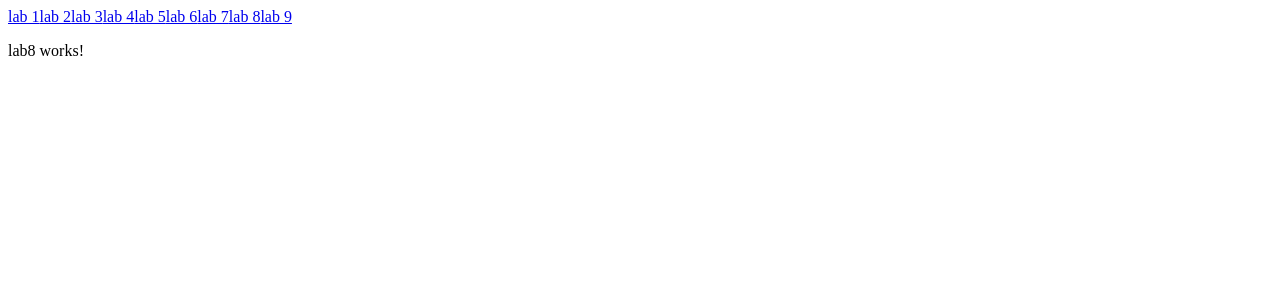
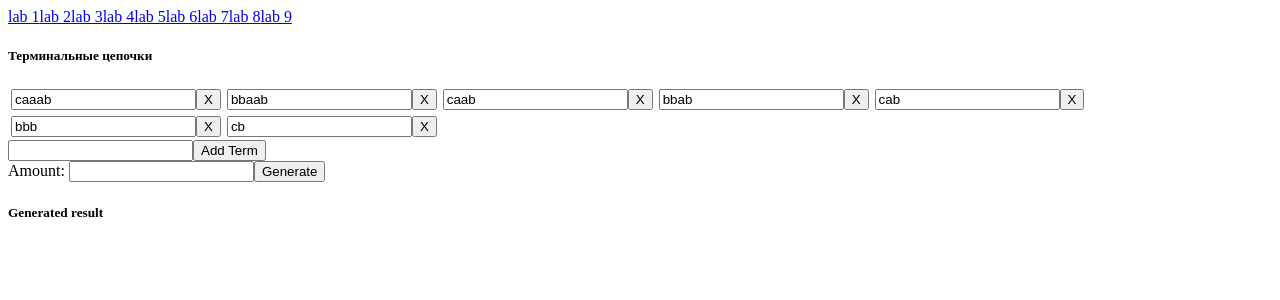
Before and after one commit to ShinShil/miapr_labs, an Angular app: page /lab8 in a window 1280 px wide. Shown: the top 300 px of the page. Built offline with nearby package versions, Linux system fonts and the light colour scheme.

Commit message:
not recursive tree

```diff
--- a/src/app/labs/lab8/lab8.component.css
+++ b/src/app/labs/lab8/lab8.component.css
@@ -0,0 +1,4 @@
+.inputTerm {
+    display: inline-block;
+    padding: 3px;
+}
--- a/src/app/labs/lab8/lab8.component.html
+++ b/src/app/labs/lab8/lab8.component.html
@@ -1,3 +1,19 @@
-<p>
-  lab8 works!
-</p>
+<div>
+  <h5>Терминальные цепочки</h5>
+  <div *ngFor="let term of terms; let i = index" class="inputTerm">
+    <input [(ngModel)]="terms[i]">
+    <button (click)="removeTerm(i)">X</button>
+  </div>
+  <div>
+    <input type="text" #newTerm>
+    <button (click)="addTerm(newTerm.value)">Add Term</button>
+  </div>
+  <div>
+    <label>Amount: </label>
+    <input #amount type="number"/>
+    <button (click)="generate(amount.value)">Generate</button>
+  </div>
+</div>
+<div>
+  <h5>Generated result</h5>
+</div>
--- a/src/app/labs/lab8/lab8.component.ts
+++ b/src/app/labs/lab8/lab8.component.ts
@@ -1,4 +1,5 @@
 import { Component, OnInit } from '@angular/core';
+import { Lab8Grammatik } from './lab8Grammatik.class';
 
 @Component({
   selector: 'app-lab8',
@@ -6,10 +7,39 @@ import { Component, OnInit } from '@angular/core';
   styleUrls: ['./lab8.component.css']
 })
 export class Lab8Component implements OnInit {
-
+  terms: string[] = [
+    'caaab',
+    'bbaab',
+    'caab',
+    'bbab',
+    'cab',
+    'bbb',
+    'cb'
+  ]
   constructor() { }
 
   ngOnInit() {
+    this.generate(3);
   }
 
+  addTerm(newTerm) {
+    this.terms.push(newTerm)
+  }
+
+  removeTerm(index: number) {
+    this.terms.splice(index, 1);
+  }
+
+  generate(amount: number) {
+    console.log(amount);
+    const grammatic = new Lab8Grammatik();
+    grammatic.generate(3, this.terms);
+  }
+
+  private createGrammatik() {
+
+  }
+
+  private firstStep() {}
+
 }
--- /dev/null
+++ b/src/app/labs/lab8/lab8Grammatik.class.ts
@@ -0,0 +1,96 @@
+import { NumberUtils } from "../../number.util";
+
+interface ILab8Node {
+    word: string;
+    letter: string;
+    next: ILab8Node;
+    parents: ILab8Node[];
+    recursiveFunc: boolean;
+}
+
+export class Lab8Grammatik {
+    private res: string;
+    private existingNodes: { [key: string]: ILab8Node };
+    private tails: ILab8Node[];
+    private notTails: ILab8Node[];
+    private tailLength = 2;
+    private nextLabel = 1;
+    private terminalNodes: ILab8Node[] = [];
+    private tree: ILab8Node;
+
+    constructor() {
+
+    }
+
+    generate(amount: number, terms: string[]) {
+        this.res = '';
+        this.existingNodes = {};
+        this.tails = [];
+        this.notTails = [];
+        this.terminalNodes = [];
+        for (let i = 0; i < terms.length; ++i) {
+            this.addToTree(terms[i]);
+        }
+        this.updateRecursiveState();
+        console.log(this.existingNodes);
+        for (let i = 0; i < amount; ++i) {
+
+        }
+        return this.res;
+    }
+
+    private generateWord(): string {
+        const tailIndex = NumberUtils.getRandomNumber(0, this.tails.length - 1);
+        const notTailIndex = NumberUtils.getRandomNumber(0, this.notTails.length - 1);
+        return '';
+    }
+
+    private addToTree(term: string, parent: ILab8Node = null): ILab8Node {
+        let newItem = null;
+        let existingNode = this.existingNodes[term];
+        if (!existingNode && term) {
+            newItem = {
+                letter: term.substr(0, 1),
+                parents: [],
+                word: term,
+                recursiveFunc: false
+            } as any;
+            if (parent) {
+                newItem.parents.push(parent);
+            }
+            const existingNewNode = this.existingNodes[term.substr(1)];
+            newItem.next = existingNewNode || this.addToTree(term.substr(1), newItem);
+            if (existingNewNode) {
+                    existingNewNode.parents.push(newItem);
+            }
+
+            if(newItem.next == null) {
+                this.terminalNodes.push(newItem);
+            }
+            this.existingNodes[term] = newItem;
+        }
+        if (existingNode && parent) {
+            existingNode.parents.push(parent);
+        }
+        return newItem;
+    }
+
+    private updateRecursiveState(nodes: ILab8Node[] = null) {
+        nodes = nodes || this.terminalNodes;
+        for (let node of nodes) {
+            for (let i = 0; i < node.parents.length; ++i) {
+                let recursive = node.parents[i].letter === node.letter;
+                let max = 3;
+                while (node.parents[i].letter === node.letter && max-- > 1) {
+                    for (let grandParent of node.parents[i].parents) {
+                        grandParent.next = node;
+                        node.parents[i] = grandParent;
+                        delete this.existingNodes[node.parents[i].word];
+                    }
+                }
+                node.recursiveFunc = node.recursiveFunc || recursive;
+                this.updateRecursiveState(node.parents);
+            }
+        }
+    }
+}
--- /dev/null
+++ b/src/app/number.util.ts
@@ -0,0 +1,5 @@
+export class NumberUtils {
+  public static getRandomNumber(start: number, end: number): number {
+    return Math.floor(Math.random() * (end - start + 1) + start);
+  }
+}
```
